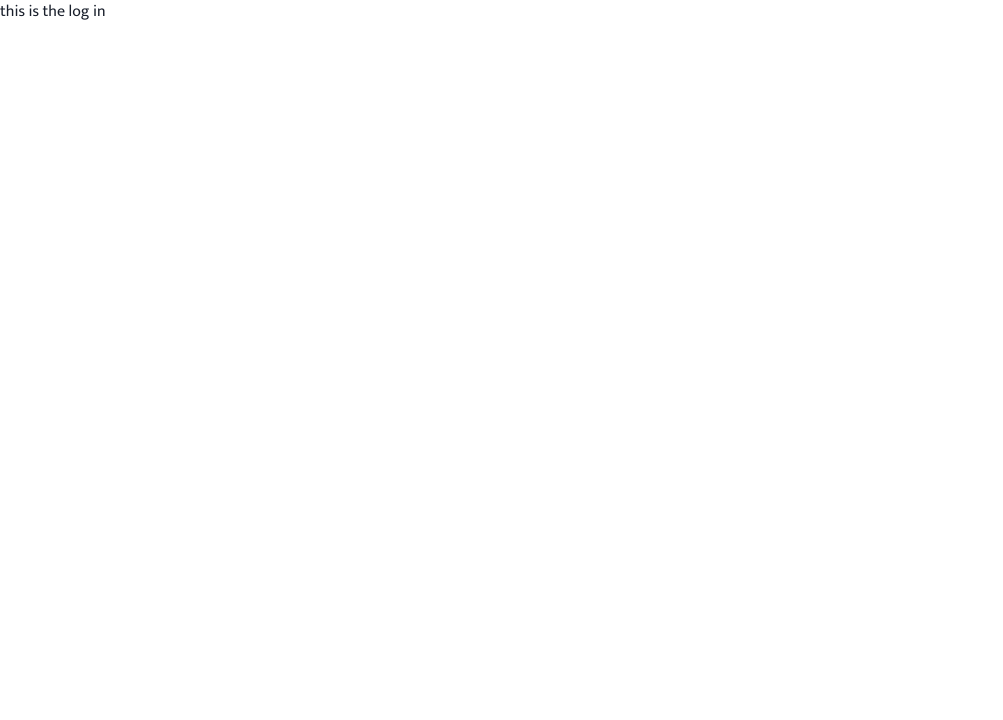
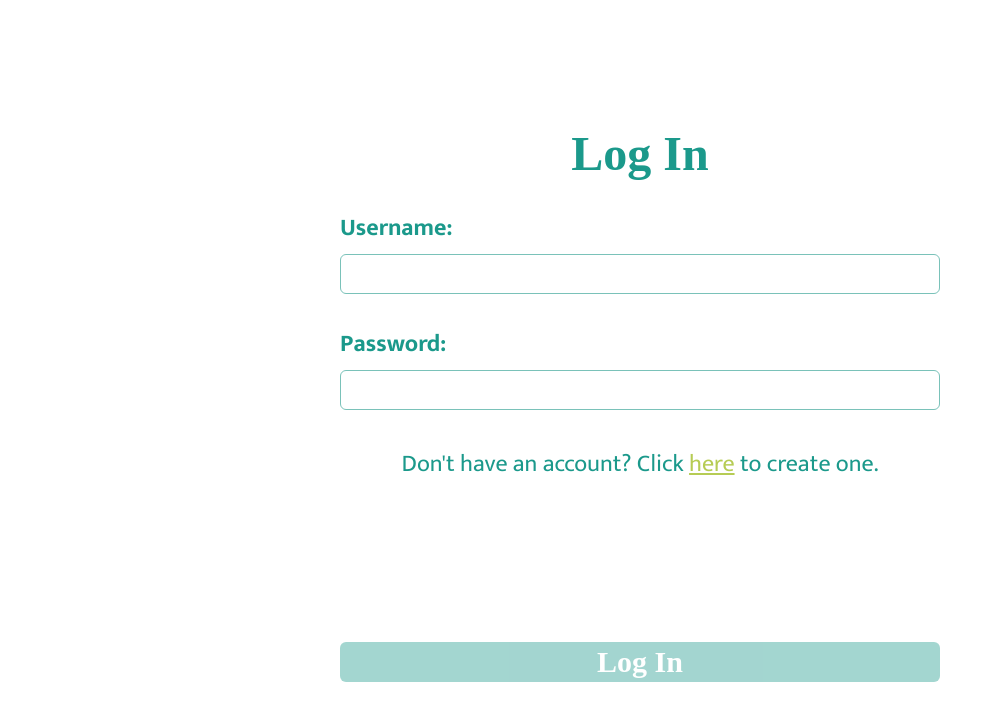
Before and after one commit to petrucioinica/quiz-app-frontend, a React (Create React App) app in the folder quiz-it/: page /login in a window 1280 px wide. Shown: the top 720 px of the page, without its empty margins (0-1003 px from the left). Built offline with nearby package versions, Linux system fonts and the light colour scheme; a web font is replaced by a local one.

Commit message:
log in form is complete

```diff
--- a/quiz-it/src/App.tsx
+++ b/quiz-it/src/App.tsx
@@ -15,8 +15,8 @@ export const App = () => (
 			<AuthWrapper>
 				<NavigationWrapper>
 					<Routes>
-						<Route path="login" element={<LogIn />} />
-						<Route path="register" element={<Register />} />
+						<Route path="/login" element={<LogIn />} />
+						<Route path="/register" element={<Register />} />
 						<Route path="/" element={<PageLoader />} />
 						<Route path="*" element={<NotFoundPage />} />
 					</Routes>
--- /dev/null
+++ b/quiz-it/src/common/InputLabel.tsx
@@ -0,0 +1,18 @@
+import { Flex, FlexProps, Text } from "@chakra-ui/react";
+import React from "react";
+
+interface InputLabelProps extends FlexProps {
+	label: string;
+}
+
+export const InputLabel: React.FC<InputLabelProps> = (props) => {
+	const { label, ...other } = props;
+	return (
+		<Flex direction={"column"} {...other} my={3} width="100%">
+			<Text fontSize="2xl" my={2} fontWeight="bold">
+				{label}
+			</Text>
+			{props.children}
+		</Flex>
+	);
+};
--- /dev/null
+++ b/quiz-it/src/common/QIButton.tsx
@@ -0,0 +1,19 @@
+import { Button, ButtonProps } from "@chakra-ui/react";
+import React from "react";
+
+interface QIButtonProps extends ButtonProps {}
+
+export const QIButton: React.FC<QIButtonProps> = (props) => {
+	return (
+		<Button
+			{...props}
+			variant="solid"
+			colorScheme={"primary"}
+			_focus={{ boxShadow: "none" }}
+			fontFamily="secondary"
+			fontSize={"3xl"}
+			py={3}>
+			{props.children}
+		</Button>
+	);
+};
--- /dev/null
+++ b/quiz-it/src/common/QIInput.tsx
@@ -0,0 +1,22 @@
+import { Box, Input, InputProps, Text } from "@chakra-ui/react";
+import React from "react";
+
+interface QIInputProps extends InputProps {
+	error?: string;
+}
+
+export const QIInput: React.FC<QIInputProps> = (props) => {
+	const { error, ...other } = props;
+	return (
+		<Box width="100%">
+			<Input
+				{...other}
+				colorScheme="primary"
+				focusBorderColor={error ? "danger.500" : "primary.500"}
+				borderColor={error ? "danger.500" : "primary.300"}
+				width="100%"
+			/>
+			{!!error && <Text color="danger.500">{error}</Text>}
+		</Box>
+	);
+};
--- /dev/null
+++ b/quiz-it/src/common/QISpinner.tsx
@@ -0,0 +1,13 @@
+import { Spinner } from "@chakra-ui/react";
+import React from "react";
+
+export const QISpinner: React.FC = () => {
+	return (
+		<Spinner
+			color="primary.500"
+			size="lg"
+			emptyColor="primary.200"
+			thickness="8px"
+		/>
+	);
+};
--- a/quiz-it/src/logIn/index.tsx
+++ b/quiz-it/src/logIn/index.tsx
@@ -1,5 +1,98 @@
-import React from "react";
+import { Box, Flex, Text } from "@chakra-ui/react";
+import React, { useState } from "react";
+import { Link } from "react-router-dom";
+import { InputLabel } from "../common/InputLabel";
+import { QIButton } from "../common/QIButton";
+import { QIInput } from "../common/QIInput";
+import { QISpinner } from "../common/QISpinner";
+import { LogInErrorsState, LogInFormState } from "./types";
 
 export const LogIn: React.FC = () => {
-	return <div>this is the log in </div>;
+	const [loading, setLoading] = useState<boolean>(false);
+	const [errors, setErrors] = useState<LogInErrorsState>({
+		username: "",
+		password: "",
+		global: "",
+	});
+
+	const [formState, setFormState] = useState<LogInFormState>({
+		username: "",
+		password: "",
+	});
+
+	const handleUsernameChange = (e: React.ChangeEvent<HTMLInputElement>) => {
+		setFormState({
+			...formState,
+			username: e.target.value,
+		});
+	};
+
+	const handlePasswordChange = (e: React.ChangeEvent<HTMLInputElement>) => {
+		setFormState({
+			...formState,
+			password: e.target.value,
+		});
+	};
+	return (
+		<Flex
+			height={"100%"}
+			width="100%"
+			color="primary.500"
+			justifyContent={"center"}
+			alignItems={["start", "start", "center", "center", "center"]}
+			px={4}>
+			{loading ? (
+				<QISpinner />
+			) : (
+				<Flex
+					direction={"column"}
+					w={["100%", "100%", "600px", "600px", "600px"]}
+					justifyContent={"center"}
+					alignItems="center">
+					<Text fontWeight={"bold"} fontSize="5xl" fontFamily={"secondary"}>
+						Log In
+					</Text>
+
+					<InputLabel label="Username:">
+						<QIInput
+							value={formState.username}
+							onChange={handleUsernameChange}
+						/>
+					</InputLabel>
+
+					<InputLabel label="Password:">
+						<QIInput
+							type="password"
+							value={formState.password}
+							onChange={handlePasswordChange}
+						/>
+					</InputLabel>
+
+					<Box minW="60px" my={3}>
+						<Text color="danger.500" fontSize={"3xl"}></Text>
+					</Box>
+
+					<Text fontSize={"2xl"}>
+						Don't have an account? Click{" "}
+						<Link to="/register">
+							<Text
+								decoration={"underline"}
+								display="inline"
+								color={"secondary.600"}>
+								here
+							</Text>
+						</Link>{" "}
+						to create one.
+					</Text>
+
+					<QIButton
+						marginTop={[20, 20, 30, 40, 40]}
+						width="100%"
+						isDisabled={!formState.password || !formState.username}>
+						Log In
+					</QIButton>
+				</Flex>
+			)}
+		</Flex>
+	);
 };
--- /dev/null
+++ b/quiz-it/src/logIn/types.ts
@@ -0,0 +1,10 @@
+export interface LogInFormState {
+	username: string;
+	password: string;
+}
+
+export interface LogInErrorsState {
+	username: string;
+	password: string;
+	global: string;
+}
```
